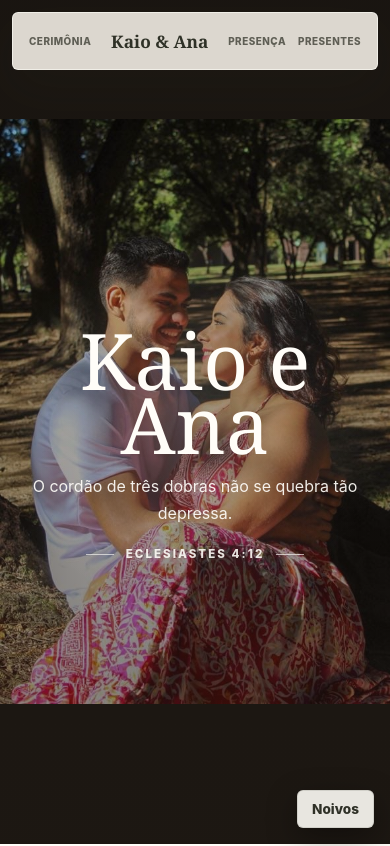
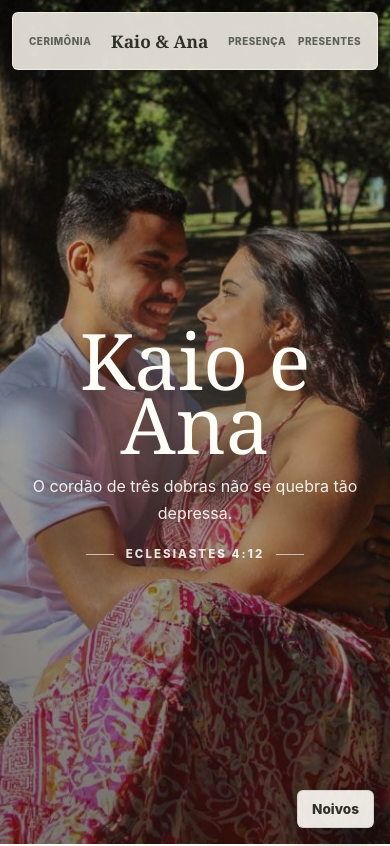
Before and after one commit to KaioQuaresmadS/CasamentoFront, an Angular app: page / in a window 390 px wide. Shown: the top 846 px of the page. Built offline with nearby package versions, Linux system fonts and the light colour scheme; no server answers.

Commit message:
Ajuste de foto

```diff
--- a/src/app/features/hero/hero.component.html
+++ b/src/app/features/hero/hero.component.html
@@ -11,7 +11,6 @@
     src="/fotos-site/capa-principal.jpeg"
     width="591"
     height="886"
-    style="position: absolute; inset: 0; width: 100%; height: 100%; object-fit: cover; filter: blur(14px); opacity: 0.62; transform: scale(1.08);"
     alt=""
     aria-hidden="true"
   />
@@ -20,7 +19,6 @@
     src="/fotos-site/capa-principal.jpeg"
     width="591"
     height="886"
-    style="position: absolute; inset: 0; width: 100%; height: 100%; object-fit: contain; object-position: center 46%;"
     alt="Kaio e Ana"
     (load)="showHero()"
   />
--- a/src/app/features/hero/hero.component.scss
+++ b/src/app/features/hero/hero.component.scss
@@ -153,6 +153,9 @@ h1 {
 
 @media (max-width: 860px) {
   .hero {
+    height: 100vh;
+    height: 100svh;
+    height: 100dvh;
     min-height: 100vh;
     min-height: 100svh;
     min-height: 100dvh;
@@ -160,7 +163,10 @@ h1 {
   }
 
   .hero__photo {
-    object-fit: contain;
+    height: 100vh;
+    height: 100svh;
+    height: 100dvh;
+    object-fit: cover;
     object-position: center;
   }
 
```
